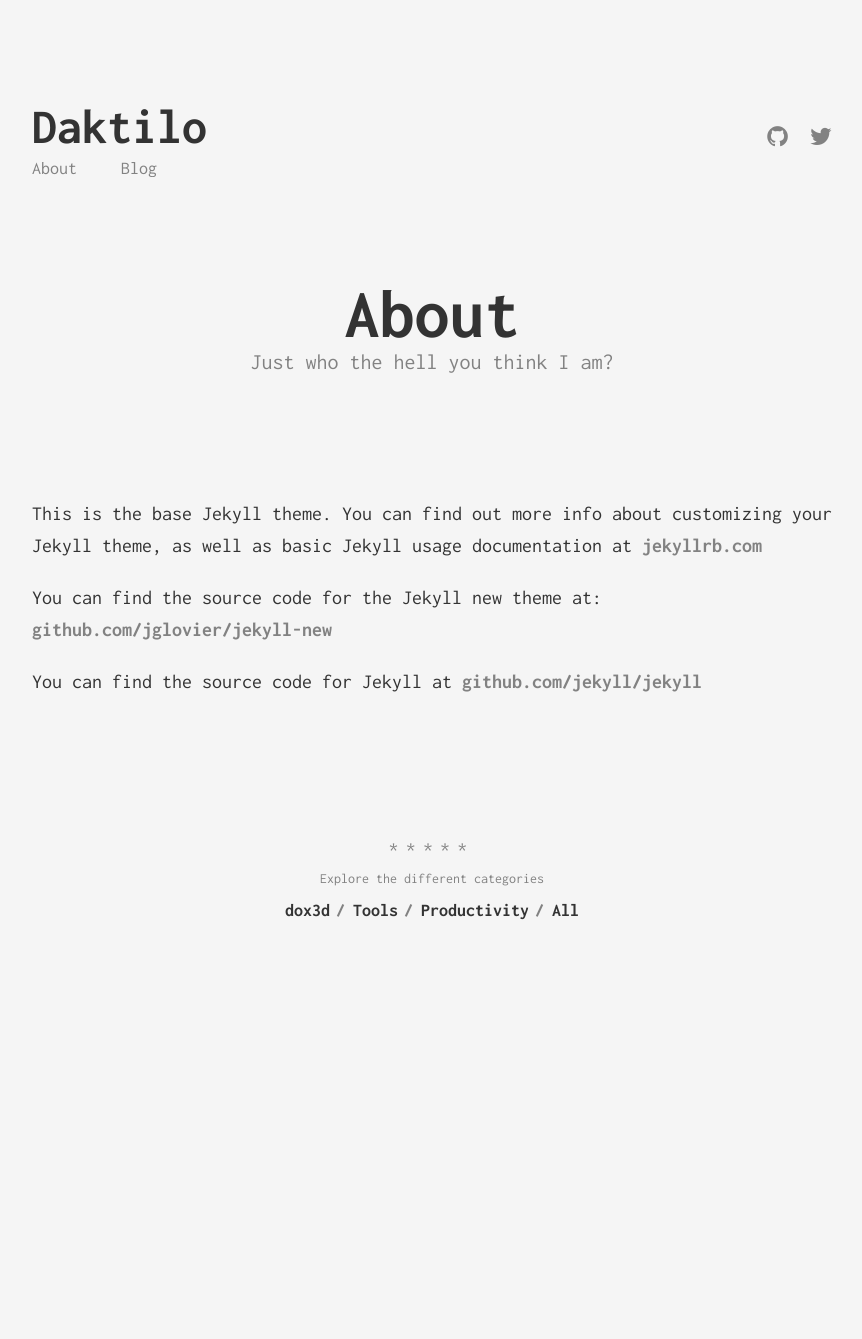
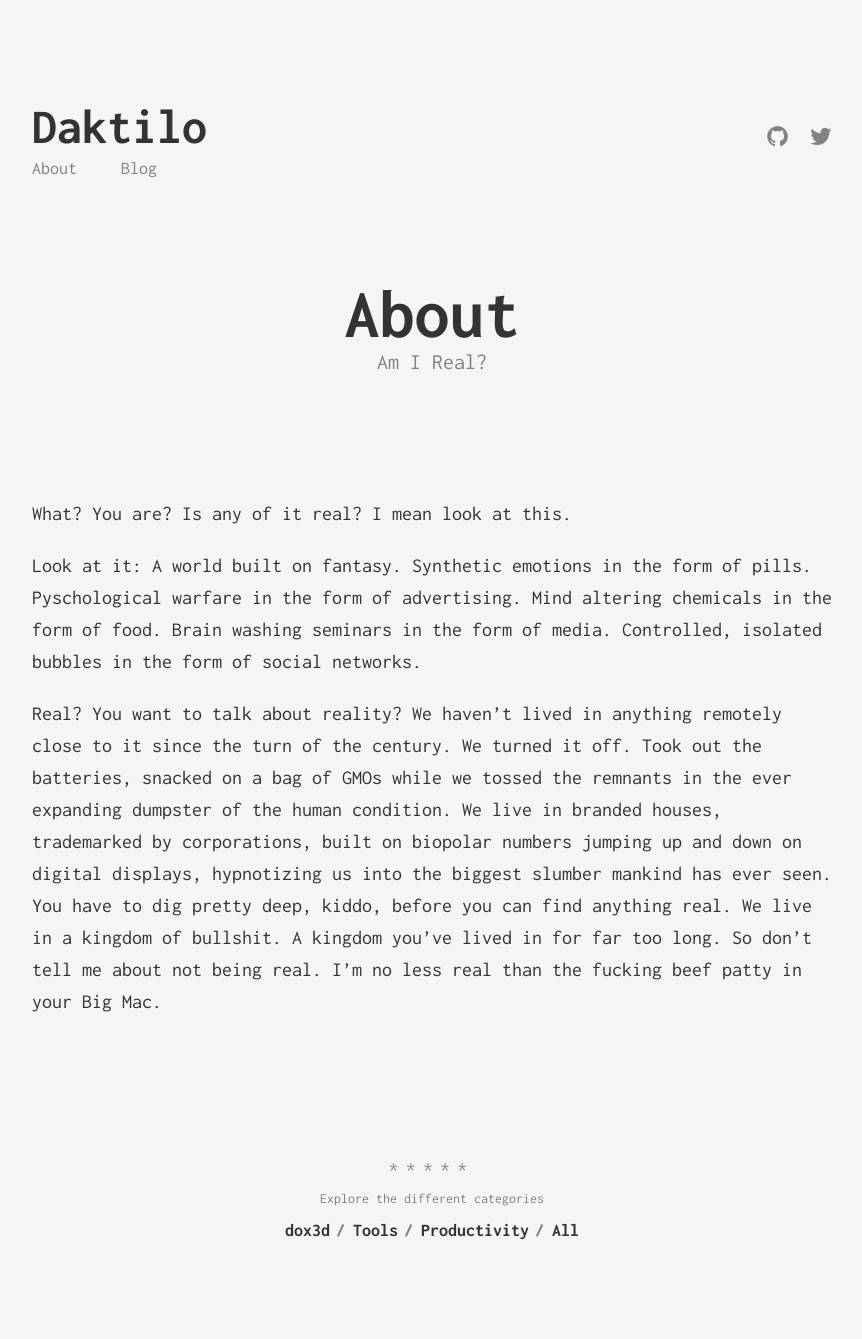
Before and after one commit to dox3d/dox3d.github.io, a Jekyll site: the page built from about.md, in a window 1280 px wide. Shown: the whole page, without its empty margins (208-1070 px from the left). Built offline with Jekyll 4.4.1, drawn with Linux system fonts in a browser that asks for light colours; before the commit the page ends 1019 px from its top, so only the background shows below that.

Commit message:
am I real
mr r0b0t

```diff
--- a/about.md
+++ b/about.md
@@ -1,12 +1,17 @@
 ---
 layout: page
 title: About
-subtitle: Just who the hell you think I am?
+subtitle: Am I Real?
 permalink: /about/
 ---
 
-This is the base Jekyll theme. You can find out more info about customizing your Jekyll theme, as well as basic Jekyll usage documentation at [jekyllrb.com](http://jekyllrb.com/)
+What? You are? Is any of it real? I mean look at this.
 
-You can find the source code for the Jekyll new theme at: [github.com/jglovier/jekyll-new](https://github.com/jglovier/jekyll-new)
+Look at it: A world built on fantasy.
+Synthetic emotions in the form of pills.
+Pyschological warfare in the form of advertising.
+Mind altering chemicals in the form of food.
+Brain washing seminars in the form of media.
+Controlled, isolated bubbles in the form of social networks.
 
-You can find the source code for Jekyll at [github.com/jekyll/jekyll](https://github.com/jekyll/jekyll)
+Real? You want to talk about reality? We haven't lived in anything remotely close to it since the turn of the century. We turned it off. Took out the batteries, snacked on a bag of GMOs while we tossed the remnants in the ever expanding dumpster of the human condition. We live in branded houses, trademarked by corporations, built on biopolar numbers jumping up and down on digital displays, hypnotizing us into the biggest slumber mankind has ever seen. You have to dig pretty deep, kiddo, before you can find anything real. We live in a kingdom of bullshit. A kingdom you've lived in for far too long. So don't tell me about not being real. I'm no less real than the fucking beef patty in your Big Mac.
```
